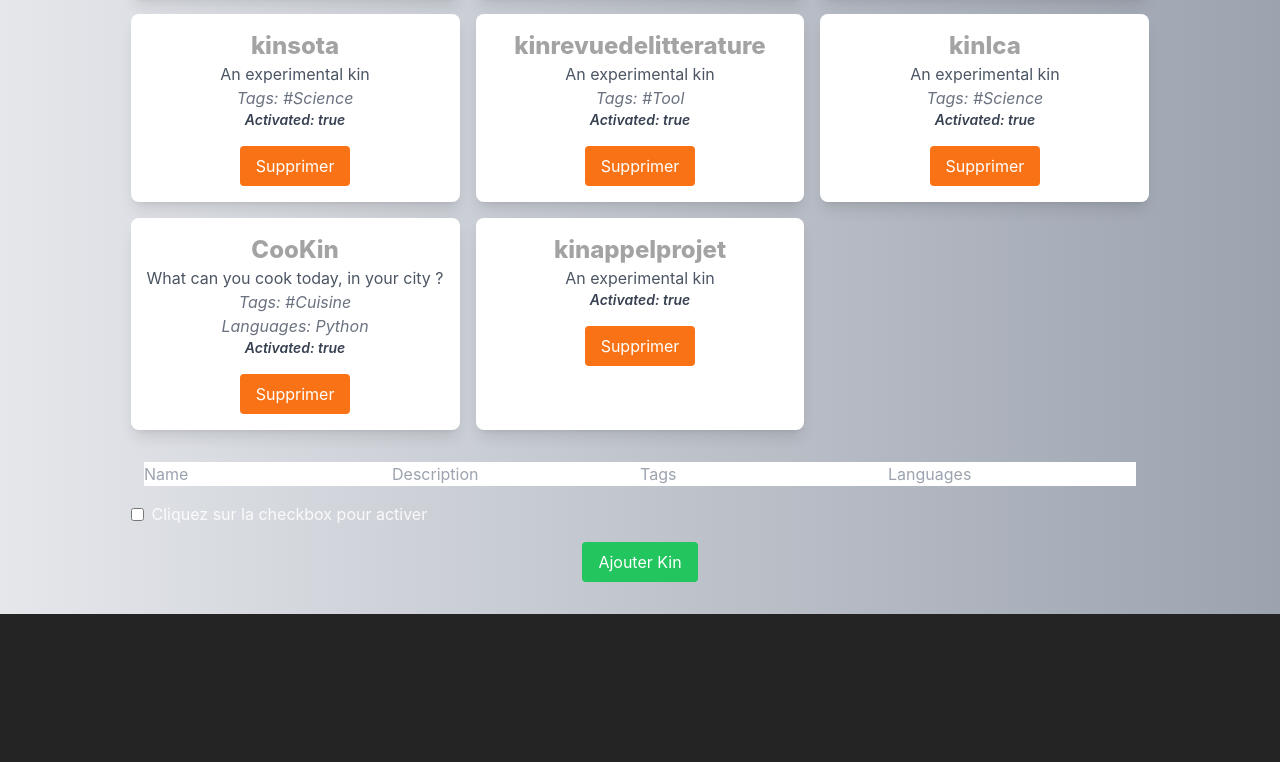
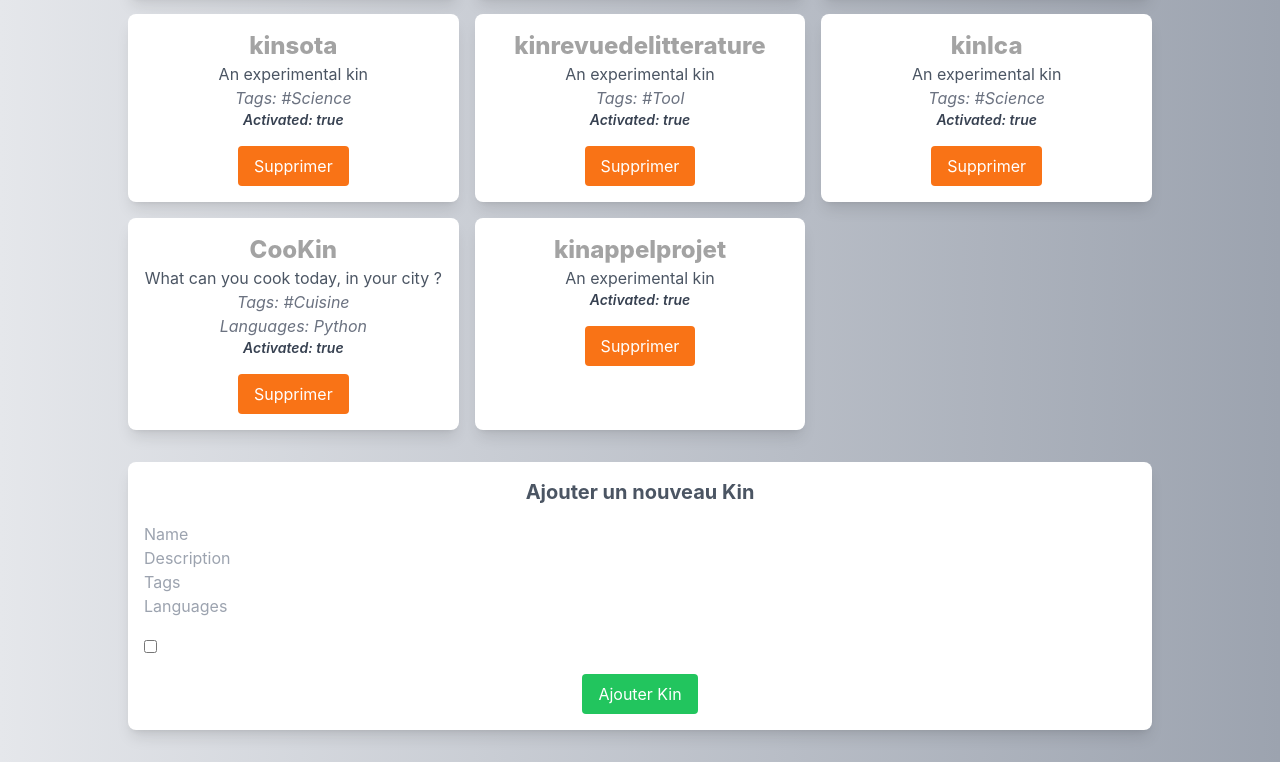
Before and after one commit to Maud6930/test-tech-digitalkin, a React (Vite) app in the folder skinapp/: page / in a window 1280 px wide. Shown: the part 1334-2096 px from the top of the page. Before the commit the page ends 1948 px from the top, so only its background shows below. Built offline with nearby package versions, Linux system fonts and the light colour scheme.

Commit message:
revision du code + test
revu du code et changement des bugs survenus lors du test
Changement de l'esthétique du formulaire

```diff
--- a/skinapp/src/kinslist.jsx
+++ b/skinapp/src/kinslist.jsx
@@ -15,11 +15,20 @@ function KinList() {
 
   const handleChange = (e) => {
     const { name, type, checked, value } = e.target; //e.target = ref à l'élément DOM (formulaire) qui déclenche onChange
+    if (name === "tags" || name === "languages") {
+      // Convertir la chaîne de caractères en tableau
+      const arrayValue = value.split(',').map(item => item.trim());
+      setNouvKin(prev => ({
+        ...prev,
+        [name]: arrayValue
+      }));
+    } else {
     setNouvKin(prev => ({ // SetNouKin met à jour l'état des nouvelles valeurs du formulaire / Prev met à jour en se basant sur l'état le plus récent évite erreur de synchr
       ...prev,//opérateur de décomposition pour copier toutes les propriétés existantes de l'état précédent
       [name]: type === 'checkbox' ? checked : value //gère différence entre champs textuels et checkboxes -> Si le type de l'élément est 'checkbox'=  mise à jour avec la valeur checked sinon value
     }));
   };
+}
   const arrayToHashtags = (array) => array.map(item => `#${item}`).join(' '); //amélioration de l'affichage des tags
   const arrayToString = (array) => array.join(', ');//amélioation de l'affichage des language
 
@@ -41,19 +50,32 @@ function KinList() {
             </div>
         ))}
         </div>
-        <div className="mt-8">
-        <input type="text" name="name" value={nouvKin.name} onChange={handleChange} placeholder="Name" className="input input-bordered text-black" />
-        <input type="text" name="description" value={nouvKin.description} onChange={handleChange} placeholder="Description" className="input input-bordered text-black" />
-        <input type="text" name="tags" value={nouvKin.tags} onChange={handleChange} placeholder="Tags" className="input input-bordered text-black" />
-        <input type="text" name="languages" value={nouvKin.languages} onChange={handleChange} placeholder="Languages" className="input input-bordered text-black" />
+        <div className="mt-8 bg-white p-4 rounded-lg shadow-lg">
+        <h2 className="text-xl font-bold text-gray-600 mb-4">Ajouter un nouveau Kin</h2>
+        <form className="space-y-4"></form>
+        <input type="text" name="name" value={nouvKin.name} onChange={handleChange} placeholder="Name" className="input input-bordered w-full text-black" />
+        <input type="text" name="description" value={nouvKin.description} onChange={handleChange} placeholder="Description" className="input input-bordered w-full text-black" />
+        <input type="text" name="tags" value={nouvKin.tags.join(',')} onChange={handleChange} placeholder="Tags" className="input input-bordered w-full text-black" />
+        <input type="text" name="languages" value={nouvKin.languages.join(',')} onChange={handleChange} placeholder="Languages" className="input input-bordered w-full text-black" />
         <div className="flex items-center mt-4">
-          <input type="checkbox" id="activatedCheckbox" name="activated" checked={nouvKin.activated} onChange={handleChange} className="checkbox checkbox-primary" />
-          <label htmlFor="activatedCheckbox" className="ml-2">Cliquez sur la checkbox pour activer</label>
+          <label className="flex items-center space-x-3">
+            <input
+              type="checkbox"
+              id="activatedCheckbox"
+              name="activated"
+              checked={nouvKin.activated}
+              onChange={handleChange}
+              className="checkbox checkbox-primary"
+            />
+            <span>Cliquer pour activer</span>
+          </label>
         </div>
+        {/* formulaire pour rajouter un kin */}
         <button onClick={handleAddKin} className="mt-4 bg-green-500 text-white px-4 py-2 rounded hover:bg-green-700 transition duration-300">Ajouter Kin</button>
       </div>
     </div>
   );
 }
 
+
 export default KinList;
--- a/skinapp/src/search.js
+++ b/skinapp/src/search.js
@@ -11,3 +11,4 @@ export function searchKins(kins, searchTerm) {
              kin.description.toLowerCase().includes(searchTerm.toLowerCase());
     });
   }
+  //code à revoir, barre de recherche ne fonctionne pas
--- a/skinapp/src/storekins.jsx
+++ b/skinapp/src/storekins.jsx
@@ -2,8 +2,9 @@ import {create} from 'zustand';
 import kinsData from './kins.json';
 
 const useStore = create((set) => ({ //create = nouveau store zustand
-    kins: kinsData,
+    kins: kinsData, //rendre dynamique le statique
     addKin: (kin) => set((state) => ({ kins: [...state.kins, kin] })),//addkin ajout d'un nouvel objet et kin au tableau /set= mise à jour de l'état du store
     removeKin: (kinId) => set((state) => ({ kins: state.kins.filter((kin) => kin.id !== kinId) })),// removeKin = retirer 1 objet kin du tableau/l'objet à retirer prend l'ID -> kin ID/ set met à jour pr conserver ceux qui n'ont pas l'ID
   }));
   export default useStore
+// plus adapté de nommer store que composant
```
Also changed, not shown: 1 other file (tests, documents, lock files or other folders).
